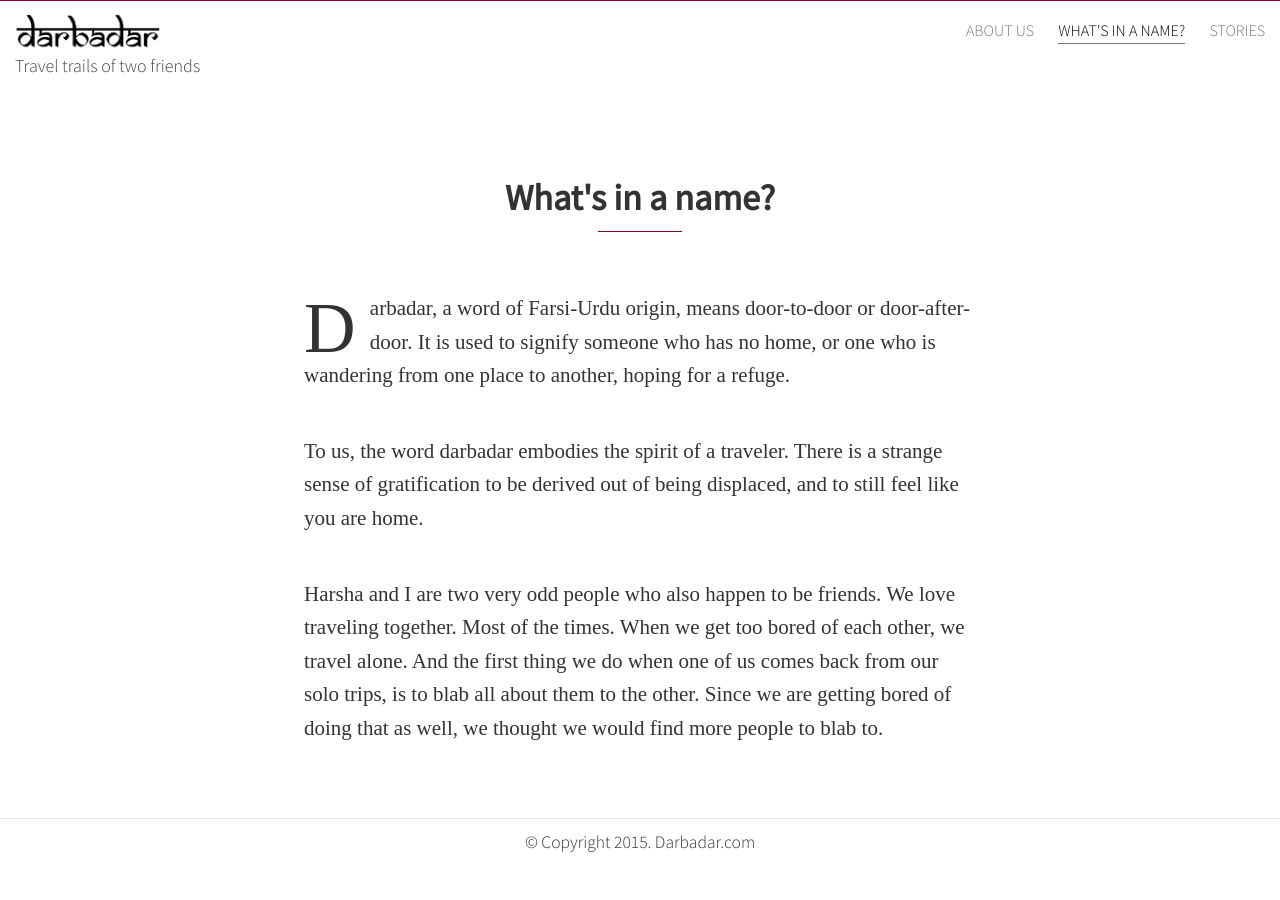
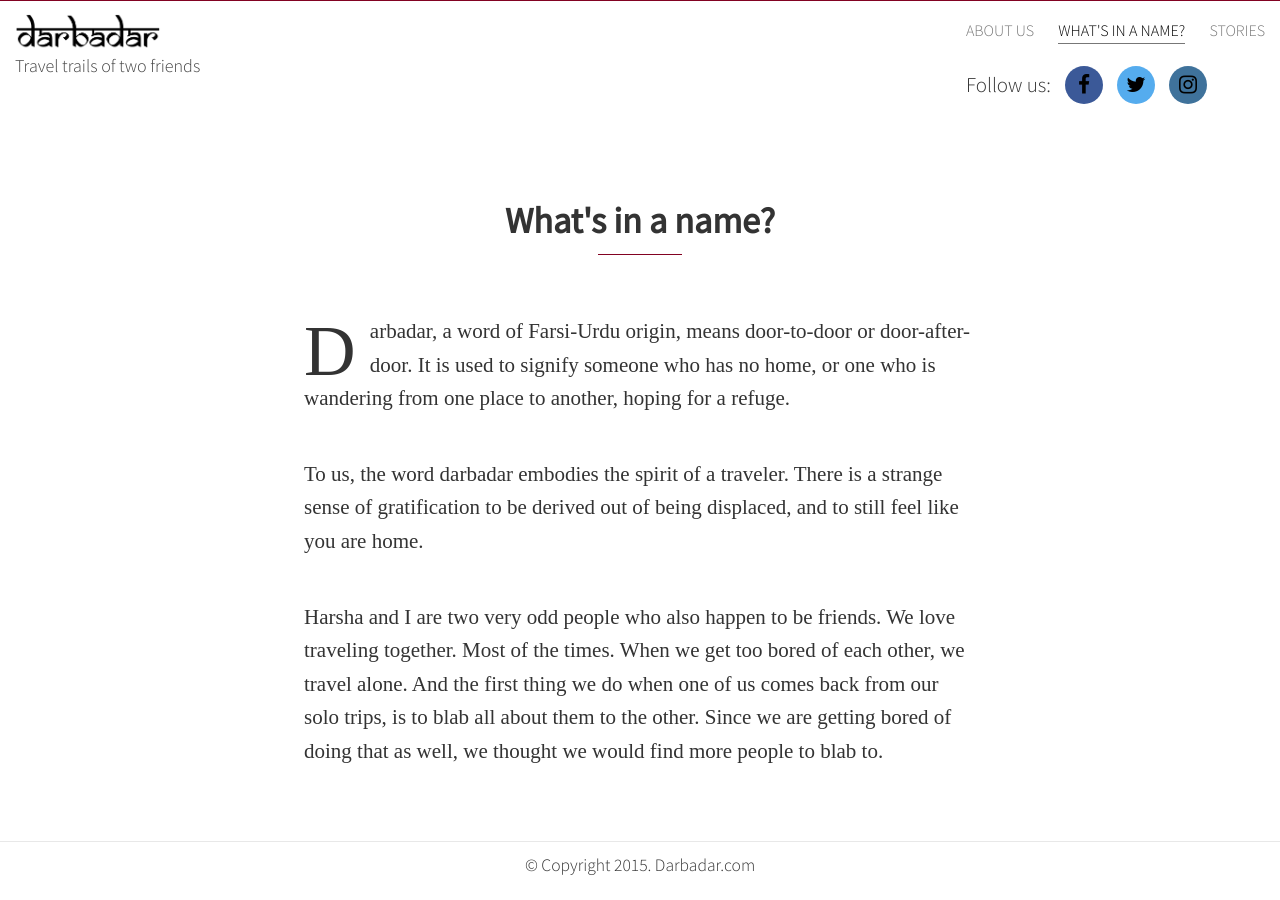
Before and after one commit to harshac/darbadar, a Jekyll site: the page built from darbadar.md, in a window 1280 px wide. Built offline with Jekyll 4.4.1, drawn with Linux system fonts in a browser that asks for light colours; nearby versions of some CDN libraries; some web fonts are replaced.

Commit message:
Adding header follow buttons

```diff
--- a/_includes/header.html
+++ b/_includes/header.html
@@ -22,6 +22,12 @@
             <a class="page-link {% if this_page.url == page.url %}active{% endif %}" href="{{ this_page.url | prepend: site.baseurl }}">{{ this_page.title }}</a>
           {% endif %}
         {% endfor %}
+        <div class="follow">
+          Follow us:
+            <a href="https://www.facebook.com/darbadarTrails" class="follow-item follow-fb"><i class="fa fa-facebook"></i></a>
+            <a href="https://twitter.com/DarbadarTrails" class="follow-item follow-twitter"><i class="fa fa-twitter"></i></a>
+            <a href="https://www.instagram.com/darbadartrails/" class="follow-item follow-instagram"><i class="fa fa-instagram"></i></a>
+        </div>
       </div>
     </nav>
 
--- /dev/null
+++ b/_sass/_follow.scss
@@ -0,0 +1,30 @@
+.follow-list {
+  list-style: none;
+}
+
+.follow-item {
+  display: inline-block;
+  line-height: 1.8em;
+  width: 1.8em;
+  text-align: center;
+  border-radius: 100px;
+  margin-left:10px;
+  padding: 0;
+  color: #fff;
+}
+
+a:visited{
+  color: #fff;
+}
+
+.follow-fb{
+  background-color: #3b5998;
+}
+
+.follow-twitter{
+  background-color: #55acee;
+}
+
+.follow-instagram{
+  background-color: #3f729b;
+}
--- a/css/main.scss
+++ b/css/main.scss
@@ -64,5 +64,6 @@ $box-height:       $box-width / 1.6;
         "social-media",
         "gallery",
         "subscription",
-        "carousel"
+        "carousel",
+        "follow"
 ;
```
